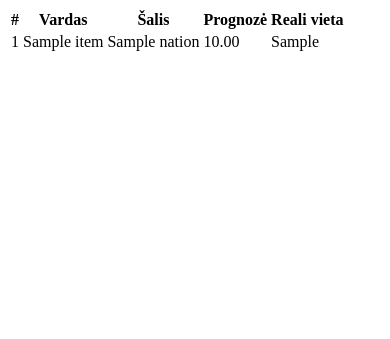
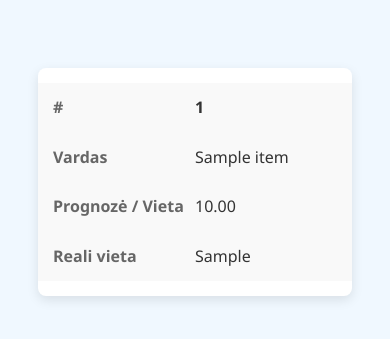
Before and after one commit to Szurikan/Biathlon-Predictor, a Flask app: template templates/result.html in a window 390 px wide. Shown: the top 339 px of the page. Run offline with Flask 3, Linux system fonts and the light colour scheme; the template is opened without the code that fills it: most values are stand-ins (such as "Sample title", 1, 10 or a date in 2020).

Commit message:
CSS update, and result page update

```diff
--- a/app.py
+++ b/app.py
@@ -1,7 +1,7 @@
 from flask import Flask
 from web.routes import web_bp
 
-app = Flask(__name__)
+app = Flask(__name__, static_folder='static')
 app.secret_key = 'labai_slapta_reiksme'
 app.register_blueprint(web_bp)
 
--- a/models/NNM/predict_participation.py
+++ b/models/NNM/predict_participation.py
@@ -13,6 +13,7 @@ from visualizations.visualizations import (
     save_metric_plots, save_accuracy_plot, save_confusion_matrix
 )
 import sqlite3
+
 
 def adjust_predictions_by_format(pred_scores, competition_name):
     if "Mass Start" in competition_name:
--- a/models/NNM/predict_place.py
+++ b/models/NNM/predict_place.py
@@ -23,20 +23,18 @@ def predict_place_lstm(data_path, target_column, output_dir="data/"):
     val_cols = [c for c in comp_cols if train_date < c.split()[0] <= val_date]
     test_cols = [c for c in comp_cols if c.split()[0] > val_date]
 
-    # Geresnė duomenų transformacija LSTM modeliui
     seq_length = min(10, len(train_cols))  # Naudojame paskutinius 10 arba visus turimus etapus
 
     # Statinių požymių normalizavimas
     scaler_static = StandardScaler()
     static_features = scaler_static.fit_transform(df[static_feats].fillna(0))
 
-    # SVARBUS PAKEITIMAS: Normalizuojame duomenis nenaudojant stulpelių pavadinimų
     # Tiesiog normalizuojame vertes, bet nepriskiriame jų konkretiems stulpeliams
     train_data_values = df[train_cols[-seq_length:]].fillna(0).values
     scaler_seq = StandardScaler()
     sequence_data = scaler_seq.fit_transform(train_data_values)
 
-    # Paruošiame įvesties duomenis (X) ir tikslinius duomenis (y)
+
     X_seq = np.zeros((len(df), seq_length, 1))
     for i in range(seq_length):
         if i < len(train_cols[-seq_length:]):
@@ -56,7 +54,7 @@ def predict_place_lstm(data_path, target_column, output_dir="data/"):
     y_train = y_train[mask_train].values
     X_train = X_combined[mask_train]
 
-    # Supaprastinta LSTM modelio architektūra
+
     model = Sequential([
         LSTM(64, input_shape=(seq_length, num_static + 1), return_sequences=True, activation='tanh'),
         Dropout(0.5),
--- a/static/style.css
+++ b/static/style.css
@@ -1,3 +1,4 @@
+/* Bendri stiliai */
 body {
     font-family: 'Segoe UI', Arial, sans-serif;
     padding: 30px;
@@ -72,6 +73,7 @@ hr {
     margin: 30px 0;
 }
 
+/* Pranešimų stiliai */
 .flash {
     padding: 10px;
     margin: 10px 0;
@@ -88,27 +90,6 @@ hr {
     background-color: #d4edda;
     color: #155724;
     border: 1px solid #c3e6cb;
-}
-
-table {
-    width: 100%;
-    border-collapse: collapse;
-    margin: 20px 0;
-}
-
-th, td {
-    padding: 10px;
-    text-align: left;
-    border-bottom: 1px solid #ddd;
-}
-
-th {
-    background-color: #0066cc;
-    color: white;
-}
-
-tr:hover {
-    background-color: #f5f5f5;
 }
 
 /* Lentelės stilius rezultatams */
@@ -149,3 +130,44 @@ td:first-child {
     font-weight: bold;
     color: #333;
 }
+
+/* Responsyvus palaikymas */
+@media (max-width: 600px) {
+    table, thead, tbody, th, td, tr {
+        display: block;
+    }
+
+    th {
+        position: absolute;
+        left: -9999px;
+        top: -9999px;
+    }
+
+    tr {
+        margin: 0 0 15px 0;
+    }
+
+    td {
+        border: none;
+        position: relative;
+        padding-left: 50%;
+        text-align: left;
+    }
+
+    td::before {
+        position: absolute;
+        top: 12px;
+        left: 15px;
+        width: 45%;
+        padding-right: 10px;
+        white-space: nowrap;
+        font-weight: bold;
+        color: #666;
+    }
+
+    /* Etikečių tekstai (galima koreguoti jei reikia) */
+    td:nth-of-type(1)::before { content: "#"; }
+    td:nth-of-type(2)::before { content: "Vardas"; }
+    td:nth-of-type(3)::before { content: "Prognozė / Vieta"; }
+    td:nth-of-type(4)::before { content: "Reali vieta"; }
+}
--- a/templates/result.html
+++ b/templates/result.html
@@ -1,8 +1,17 @@
-<table>
+
+<!DOCTYPE html>
+<html lang="lt">
+<head>
+    <meta charset="UTF-8">
+    <title>Rezultatai</title>
+    <link rel="stylesheet" href="{{ url_for('static', filename='style.css') }}">
+</head>
+<body>
+    <table>
     <tr>
         <th>#</th>
         <th>Vardas</th>
-        <th>Šalis</th>
+        {# Ši eilutė buvo: <th>Šalis</th> #}
         {% if is_past %}
             <th>Vieta</th>
         {% else %}
@@ -14,7 +23,7 @@
         <tr>
             <td>{{ loop.index }}</td>
             <td>{{ item['name'] if item.get('name') else item['FullName'] }}</td>
-            <td>{{ item['nation'] if item.get('nation') else '' }}</td>
+            {# Ši eilutė buvo: <td>{{ item['nation'] if item.get('nation') else '' }}</td> #}
             {% if is_past %}
                 <td>{{ item['rank'] }}</td>
             {% else %}
```
Also changed, not shown: templates/next_result.html (+5 -12 lines).
